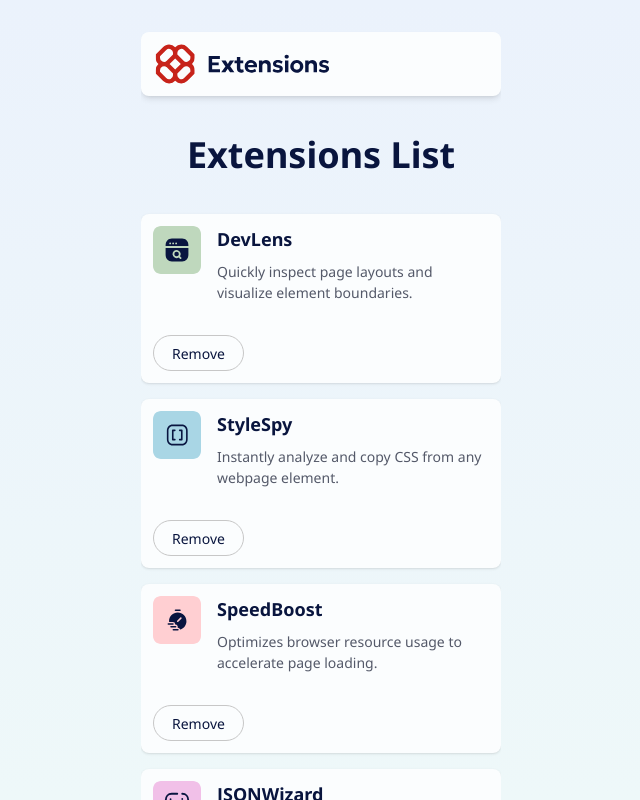
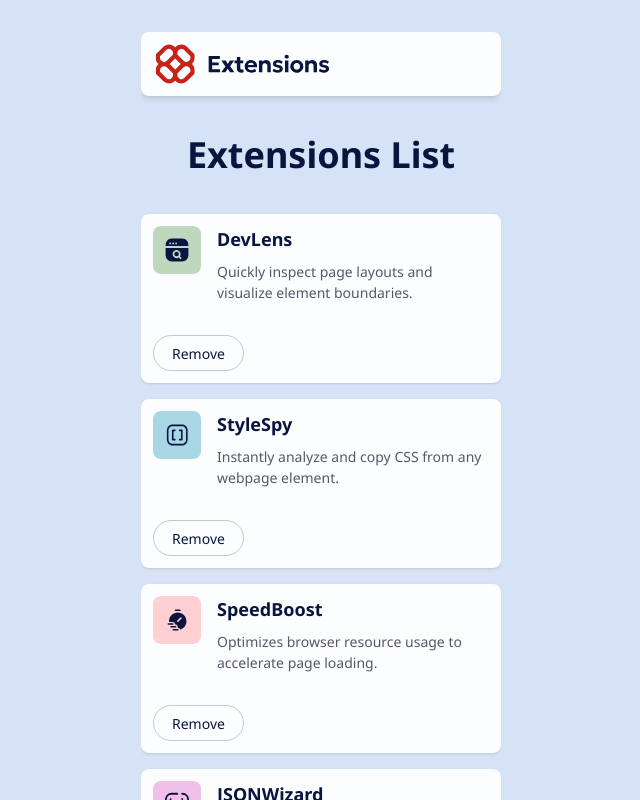
Before and after one commit to SirTurboPascal/tp-browser-extension-manager, a Next.js app: page / in a window 1280 px wide. Shown: the whole page, without its empty margins (319-959 px from the left). Built offline with nearby package versions, Linux system fonts and the light colour scheme.

Commit message:
Updates styles of the root element

```diff
--- a/src/app/layout.tsx
+++ b/src/app/layout.tsx
@@ -13,8 +13,8 @@ interface ILayoutProps {
 
 const Layout: FC<ILayoutProps> = ({ children }) => {
 	return (
-		<html className='overflow-hidden'>
-			<body className='font-noto-sans light-gradient h-dvh overflow-y-auto text-neutral-900 antialiased'>{children}</body>
+		<html className='overflow-hidden bg-neutral-200'>
+			<body className='font-noto-sans h-dvh overflow-y-auto text-neutral-900 antialiased'>{children}</body>
 		</html>
 	);
 };
--- a/src/styles/globals.css
+++ b/src/styles/globals.css
@@ -46,11 +46,3 @@
 	--font-*: initial;
 	--font-noto-sans: 'Noto Sans', sans-serif;
 }
-
-@utility dark-gradient {
-	background: linear-gradient(to bottom, #040918, #091540);
-}
-
-@utility light-gradient {
-	background: linear-gradient(to bottom, #ebf2fc, #eef8f9);
-}
```
